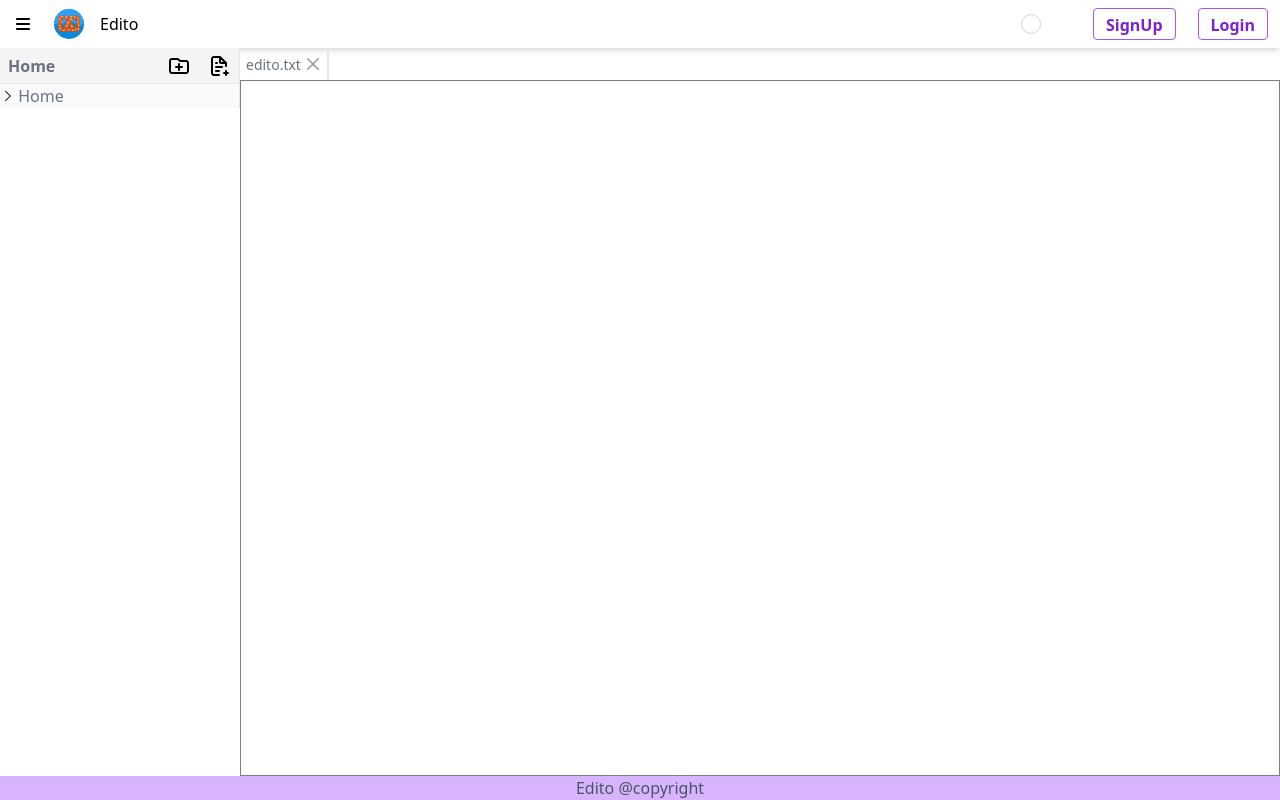
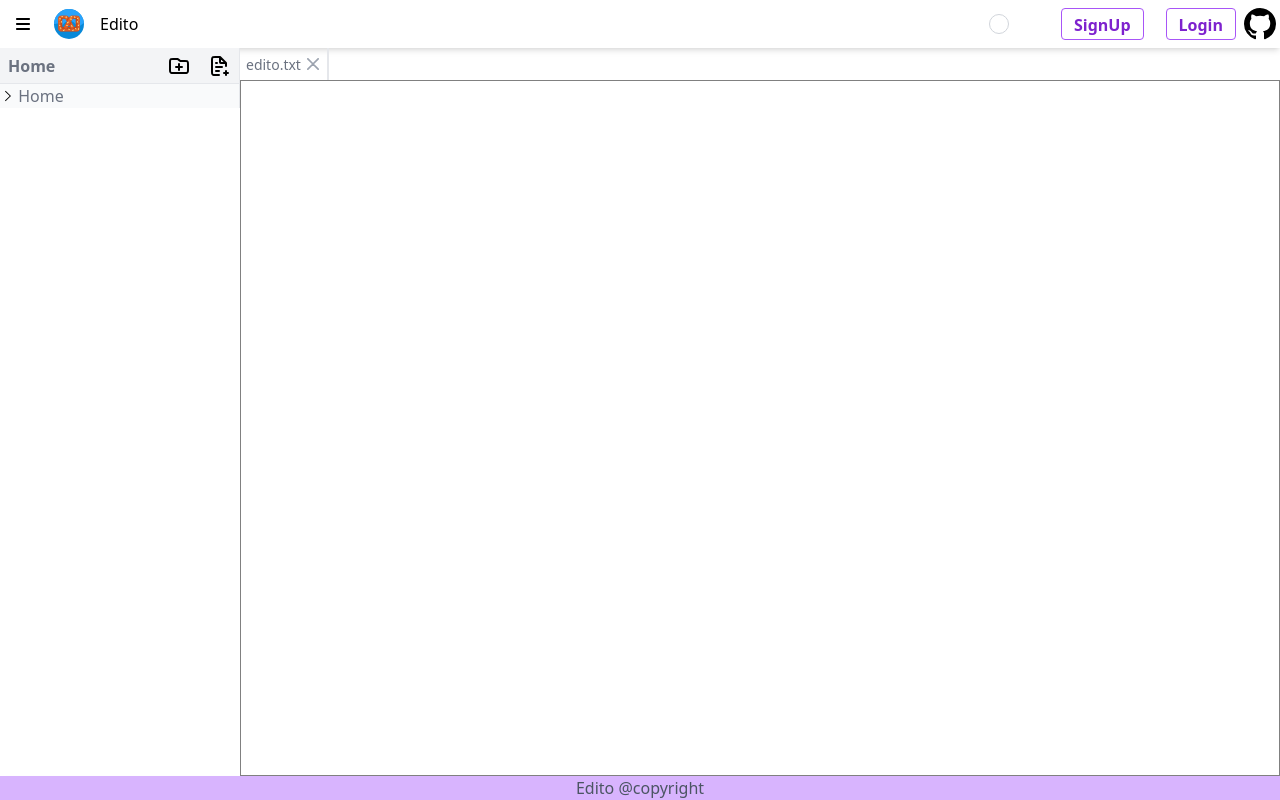
Before and after one commit to Nirajsah17/edito, a React (Create React App) app: page / in a window 1280 px wide. Built offline with nearby package versions, Linux system fonts and the light colour scheme; the HTML template or start-up script is replaced by a standard one.

Commit message:
github added

```diff
--- a/src/components/Navbar.js
+++ b/src/components/Navbar.js
@@ -47,8 +47,8 @@
         </div>
         <div className="flex flex-row">
           <label className="inline-flex items-center me-5 cursor-pointer">
-          <input type="checkbox" onChange={handleMode} value="" className="sr-only peer"></input>
-          <div className="relative w-11 h-6 rounded-full peer dark:bg-gray-200 peer-focus:ring-4 peer-focus:ring-purple-300 dark:peer-focus:ring-purple-800 peer-checked:after:translate-x-full rtl:peer-checked:after:-translate-x-full peer-checked:after:border-white after:content-[''] after:absolute after:top-0.5 after:start-[2px] after:bg-white after:border-gray-300 after:border after:rounded-full after:h-5 after:w-5 after:transition-all dark:border-gray-600 peer-checked:bg-gray-900"></div>
+            <input type="checkbox" onChange={handleMode} value="" className="sr-only peer"></input>
+            <div className="relative w-11 h-6 rounded-full peer dark:bg-gray-200 peer-focus:ring-4 peer-focus:ring-purple-300 dark:peer-focus:ring-purple-800 peer-checked:after:translate-x-full rtl:peer-checked:after:-translate-x-full peer-checked:after:border-white after:content-[''] after:absolute after:top-0.5 after:start-[2px] after:bg-white after:border-gray-300 after:border after:rounded-full after:h-5 after:w-5 after:transition-all dark:border-gray-600 peer-checked:bg-gray-900"></div>
           </label>
           {userName ? (
             <div className="m-1 flex flex-row justify-center relative">
@@ -79,6 +79,11 @@
                 >
                   Login
                 </button>
+                <a href="https://github.com/Nirajsah17/edito/tree/develop" target="_blank" className="flex justify-between items-center">
+                  <svg height="32" aria-hidden="true" viewBox="0 0 16 16" version="1.1" width="32" data-view-component="true" class="octicon octicon-mark-github v-align-middle color-fg-default">
+                    <path d="M8 0c4.42 0 8 3.58 8 8a8.013 8.013 0 0 1-5.45 7.59c-.4.08-.55-.17-.55-.38 0-.27.01-1.13.01-2.2 0-.75-.25-1.23-.54-1.48 1.78-.2 3.65-.88 3.65-3.95 0-.88-.31-1.59-.82-2.15.08-.2.36-1.02-.08-2.12 0 0-.67-.22-2.2.82-.64-.18-1.32-.27-2-.27-.68 0-1.36.09-2 .27-1.53-1.03-2.2-.82-2.2-.82-.44 1.1-.16 1.92-.08 2.12-.51.56-.82 1.28-.82 2.15 0 3.06 1.86 3.75 3.64 3.95-.23.2-.44.55-.51 1.07-.46.21-1.61.55-2.33-.66-.15-.24-.6-.83-1.23-.82-.67.01-.27.38.01.53.34.19.73.9.82 1.13.16.45.68 1.31 2.69.94 0 .67.01 1.3.01 1.49 0 .21-.15.45-.55.38A7.995 7.995 0 0 1 0 8c0-4.42 3.58-8 8-8Z"></path>
+                  </svg>
+                </a>
               </div>
             </>
           )}
```
